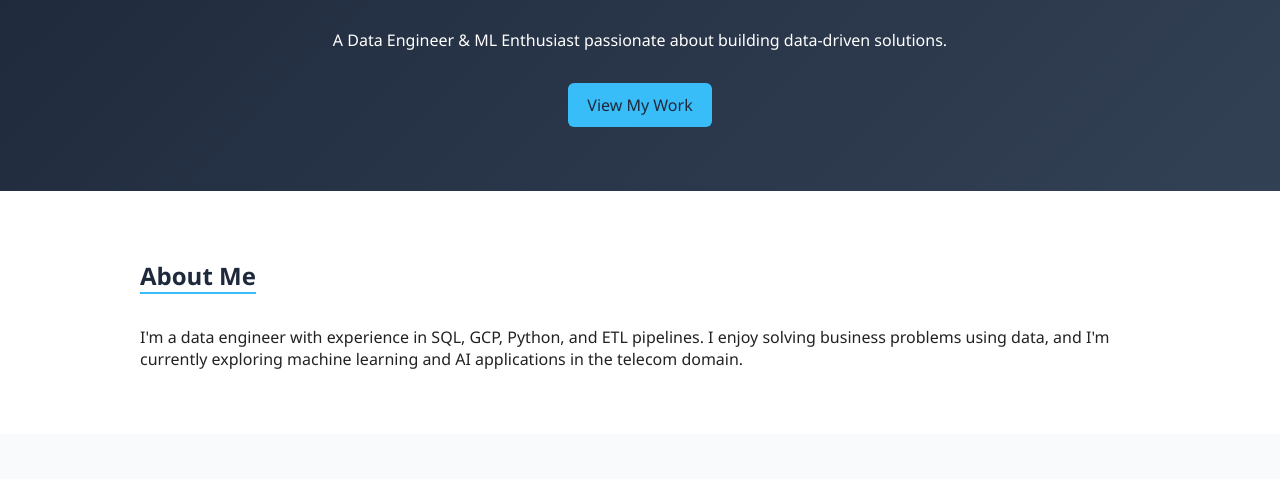
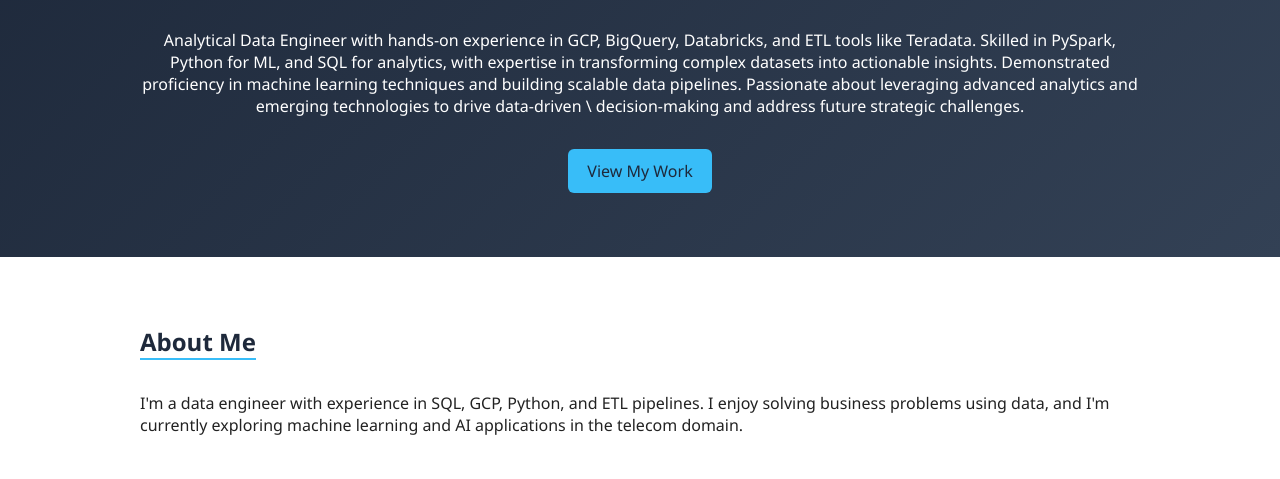
Before and after one commit to ajinkyakotwal/ajinkyakotwal.github.io, a plain HTML site: page index.html in a window 1280 px wide. Shown: the part 210-689 px from the top of the page. Drawn offline with Linux system fonts and the light colour scheme.

Commit message:
Update index.html

```diff
--- a/index.html
+++ b/index.html
@@ -23,7 +23,11 @@
     <div class="container">
       <img src="images/profile.jpg" alt="Ajinkya Kotwal" class="profile-pic" />
       <h2>Hello, I'm <span>Ajinkya</span></h2>
-      <p>A Data Engineer & ML Enthusiast passionate about building data-driven solutions.</p>
+      <p>Analytical Data Engineer with hands-on experience in GCP, BigQuery, Databricks, and ETL tools like Teradata.
+        Skilled in PySpark, Python for ML, and SQL for analytics, with expertise in transforming complex datasets
+        into actionable insights. Demonstrated proficiency in machine learning techniques and building scalable data
+        pipelines. Passionate about leveraging advanced analytics and emerging technologies to drive data-driven \
+        decision-making and address future strategic challenges.</p>
       <a href="#projects" class="btn">View My Work</a>
     </div>
   </section>
```
